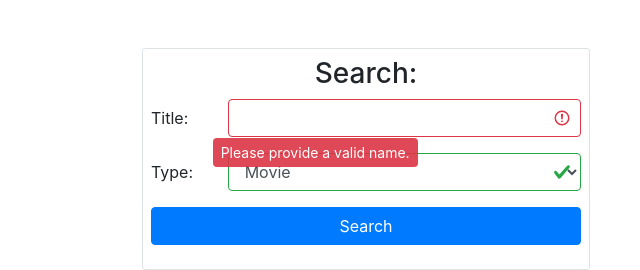
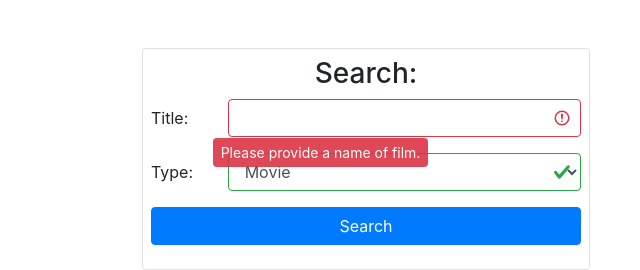
Before and after one commit to Armer7/filminfo, a plain HTML site: page index.html in a window 1280 px wide. Shown: the top 270 px of the page, 274-914 px from the left. Drawn offline with nearby package versions, Linux system fonts and the light colour scheme.

Commit message:
Update index.html

```diff
--- a/index.html
+++ b/index.html
@@ -21,7 +21,7 @@
         <div class = "col-sm-10">
           <input class = "form-control" id = "inputTitle" name = "s" type = "text" required = "">
           <div class = "invalid-tooltip">
-            Please provide a valid name.
+            Please provide a name of film.
           </div>
         </div>
       </div>
```
